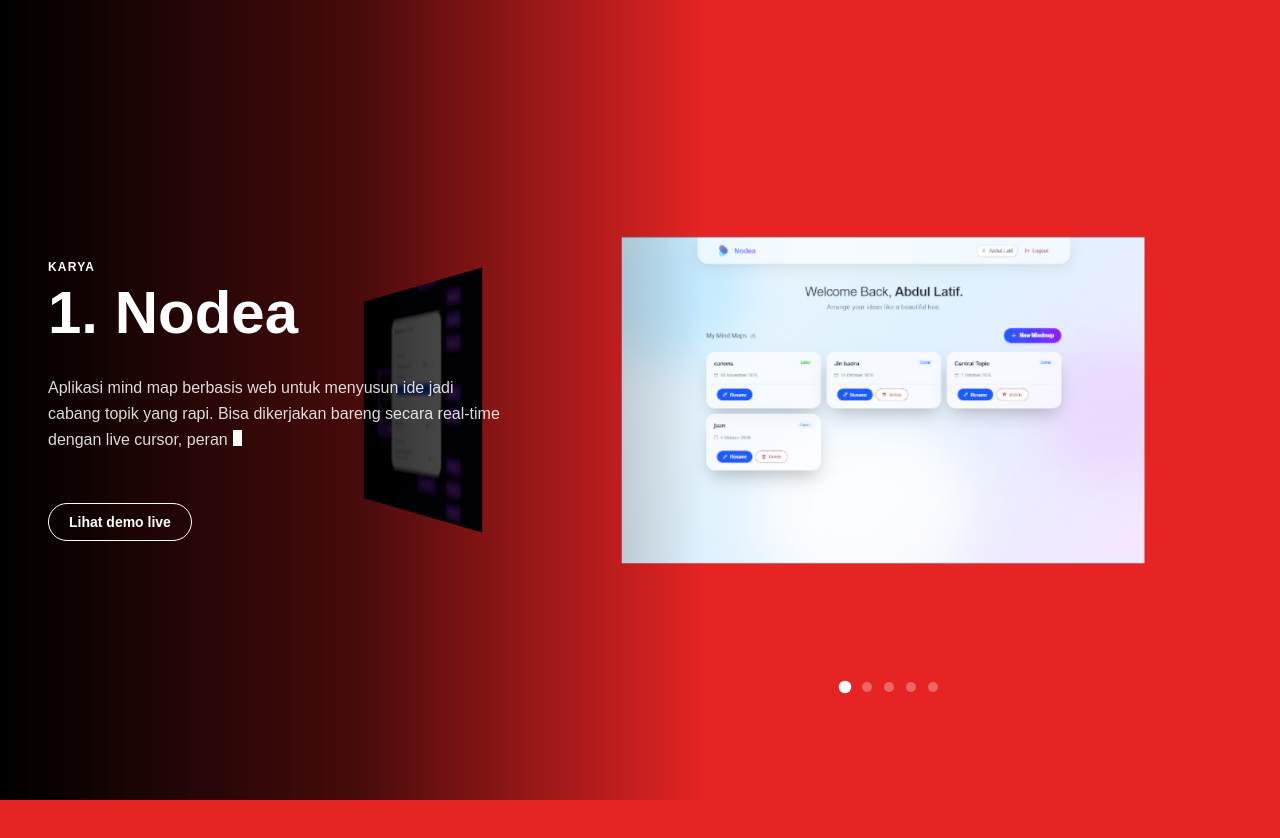
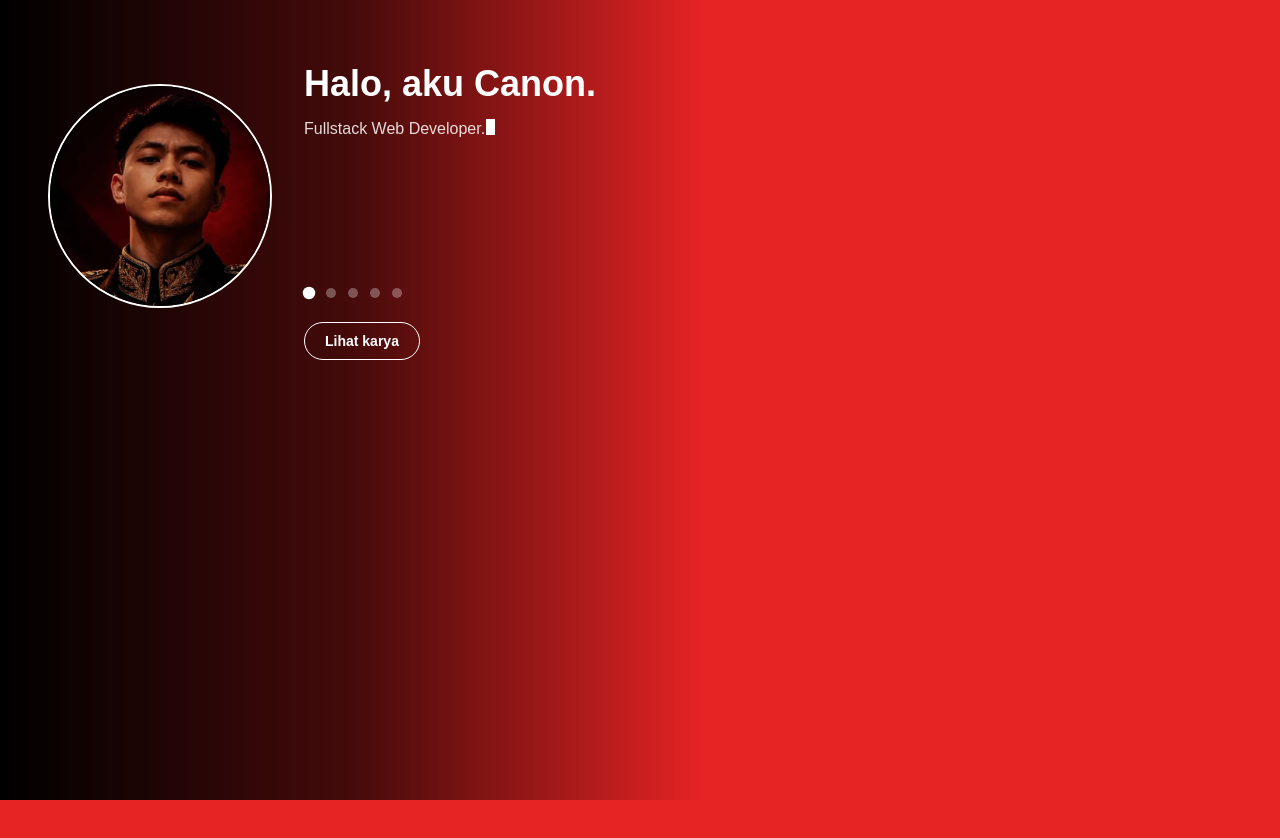
Before and after one commit to Latifcanon047/portofoliocanon, a Next.js app: page / in a window 1280 px wide. Shown: the top 838 px of the page. Built offline with nearby package versions, Linux system fonts and the light colour scheme.

Commit message:
feat(hero): foto bulat, teks bergilir lewat scroll, titik dan tombol

```diff
--- a/src/app/page.tsx
+++ b/src/app/page.tsx
@@ -1,4 +1,5 @@
 import SceneCanvas from "@/components/canvas/SceneCanvas";
+import Hero from "@/components/sections/Hero";
 import Karya from "@/components/sections/Karya";
 
 export default function Home() {
@@ -6,7 +7,8 @@ export default function Home() {
     <>
       <SceneCanvas />
       <main className="relative z-10">
-        <Karya />
+        <Hero />
+        <Karya />{" "}
       </main>
     </>
   );
--- /dev/null
+++ b/src/components/sections/Hero.tsx
@@ -0,0 +1,159 @@
+"use client";
+
+import { useEffect, useRef, useState } from "react";
+import Image from "next/image";
+import gsap from "gsap";
+import { ScrollTrigger } from "gsap/ScrollTrigger";
+import { KARYA } from "@/lib/karya";
+import { useTypewriter } from "@/lib/useTypewriter";
+import { Typed } from "./KaryaProject";
+
+const SLIDES = [
+  { title: "Halo, aku Canon.", text: "Fullstack Web Developer." },
+  {
+    title: "Masalah nyata, solusi nyata.",
+    text: "Aku memecahkan masalah nyata dengan teknologi, dari ide sampai produk jadi.",
+  },
+  {
+    title: "Yang kukerjakan.",
+    text: "Aplikasi web full-stack: antarmuka, backend, database, sampai deploy.",
+  },
+  {
+    title: "Stack-ku.",
+    text: "Next.js, TypeScript, Tailwind CSS, Zustand, Prisma, PostgreSQL, dan Cloudinary.",
+  },
+  {
+    title: "Sudah rilis.",
+    text: "Nodea dan Jawhan sudah live, lihat di bawah.",
+  },
+];
+
+// Jarak scroll per langkah slide (vh). Makin kecil makin cepat lewat hero.
+const HERO_SCROLL_PER_SLIDE = 70;
+
+// Kecepatan ketik (ms per huruf).
+const TYPE_TITLE_MS = 50;
+const TYPE_TEXT_MS = 14;
+
+// Satu slide. Dipasang dengan `key`, jadi mengetik ulang tiap slide berganti.
+function HeroSlide({ title, text }: { title: string; text: string }) {
+  const t = useTypewriter(title, true, TYPE_TITLE_MS);
+  const d = useTypewriter(
+    text,
+    true,
+    TYPE_TEXT_MS,
+    title.length * TYPE_TITLE_MS + 200,
+  );
+
+  return (
+    <>
+      <h2 className="text-3xl font-bold text-white md:text-4xl">
+        <Typed full={title} text={t.text} cursor={!t.done} />
+      </h2>
+      <p className="mt-3 max-w-md text-sm leading-relaxed text-white/85 md:text-base">
+        {" "}
+        <Typed full={text} text={d.text} cursor={t.done} />
+      </p>
+    </>
+  );
+}
+
+export default function Hero() {
+  const sectionRef = useRef<HTMLElement>(null);
+  const [active, setActive] = useState(0);
+  const count = SLIDES.length;
+  const slide = SLIDES[active];
+
+  useEffect(() => {
+    gsap.registerPlugin(ScrollTrigger);
+
+    const pinDistance = () =>
+      window.innerHeight * (((count - 1) * HERO_SCROLL_PER_SLIDE) / 100);
+
+    const sync = (progress: number) =>
+      setActive(Math.round(progress * (count - 1)));
+
+    const pin = ScrollTrigger.create({
+      trigger: sectionRef.current,
+      start: "top top",
+      end: () => `+=${pinDistance()}`,
+      pin: true,
+      invalidateOnRefresh: true,
+      snap: {
+        snapTo: 1 / (count - 1),
+        directional: false,
+        duration: KARYA.snapDuration,
+        delay: KARYA.snapDelay,
+        ease: "power2.inOut",
+      },
+      onUpdate: (self) => sync(self.progress),
+      onRefresh: (self) => sync(self.progress),
+    });
+
+    return () => pin.kill(true);
+  }, [count]);
+
+  const toKarya = () =>
+    document.getElementById("karya")?.scrollIntoView({ behavior: "smooth" });
+
+  return (
+    <section ref={sectionRef} id="hero" className="relative h-screen">
+      <div
+        aria-hidden
+        className="pointer-events-none absolute inset-y-0 left-0 hidden w-[55%] bg-linear-to-r from-black via-black/70 to-transparent md:block"
+      />
+      <h1 className="sr-only">Canon, Fullstack Web Developer</h1>
+
+      <div className="relative flex h-full flex-col px-6 py-8 md:grid-cols-[1fr_1fr] md:gap-10 md:px-12">
+        <div className="flex flex-col justify-center">
+          <div className="flex flex-col items-start gap-6 md:flex-row md:items-center md:gap-8">
+            <div className="relative h-40 w-40 shrink-0 overflow-hidden rounded-full border-2 border-accent md:h-56 md:w-56 2xl:h-64 2xl:w-64">
+              <Image
+                src="/foto/canon.jpg"
+                alt="Foto Canon"
+                fill
+                priority
+                sizes="(min-width: 1536px) 256px, 224px"
+                className="object-cover"
+                style={{ objectPosition: "50% 35%" }}
+              />
+            </div>
+
+            <div className="min-w-0 flex-1">
+              <div aria-live="polite" className="min-h-48 md:translate-y-8">
+                {" "}
+                <HeroSlide key={active} title={slide.title} text={slide.text} />
+              </div>
+
+              <div
+                role="img"
+                aria-label={`Slide ${active + 1} dari ${count}`}
+                className="mt-16 flex gap-3"
+              >
+                {Array.from({ length: count }, (_, i) => (
+                  <span
+                    key={i}
+                    className={`h-2.5 w-2.5 rounded-full bg-accent transition-all duration-300 ${
+                      i === active ? "scale-125 opacity-100" : "opacity-30"
+                    }`}
+                  />
+                ))}
+              </div>
+
+              <button
+                type="button"
+                onClick={toKarya}
+                className="mt-6 inline-block rounded-full border border-accent px-5 py-2 text-sm font-semibold text-accent transition-colors hover:bg-accent hover:text-background"
+              >
+                Lihat karya
+              </button>
+            </div>
+          </div>
+        </div>
+
+        {/* Slot kanan: BMW atau video (Langkah 5b) */}
+        <div aria-hidden className="hidden md:block" />
+      </div>
+    </section>
+  );
+}
--- a/src/components/sections/KaryaProject.tsx
+++ b/src/components/sections/KaryaProject.tsx
@@ -23,7 +23,7 @@ const DESC_EXTRA_DELAY_MS = 80; // jeda tambahan sebelum deskripsi mulai
 
 // Teks yang diketik. Bagian yang belum diketik tetap memakan tempat (invisible),
 // jadi tata letak dan baris baru sudah final sejak awal dan tidak bergeser.
-function Typed({
+export function Typed({
   full,
   text,
   cursor,
```
Also changed, not shown: public/foto/canon.jpg (added).
